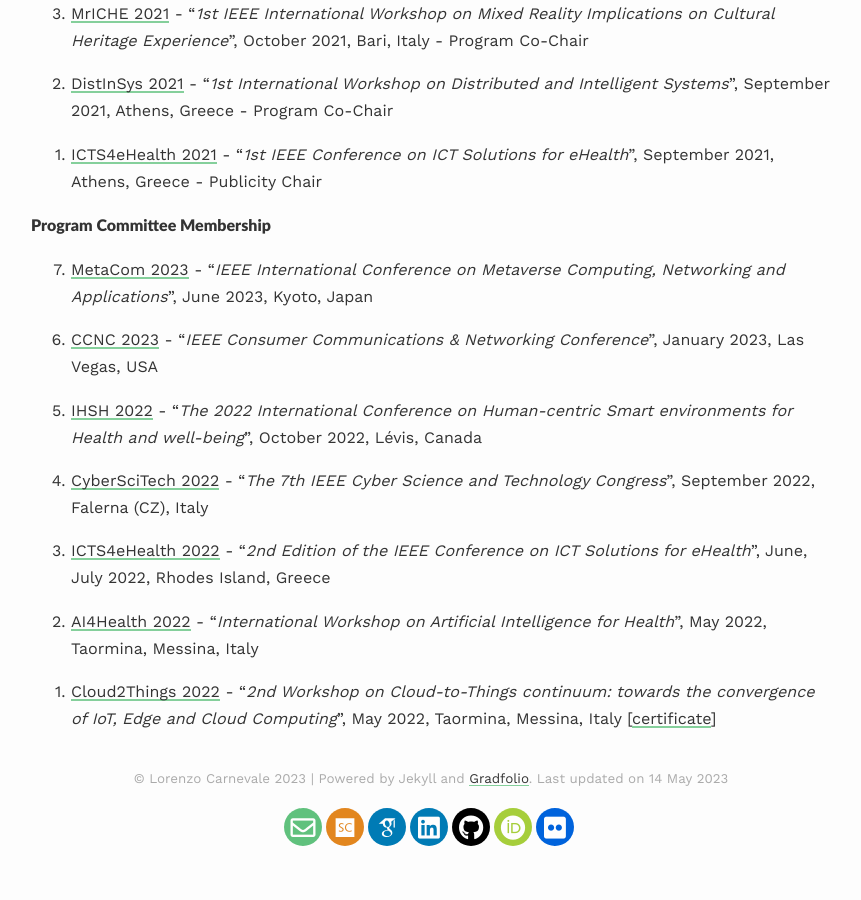
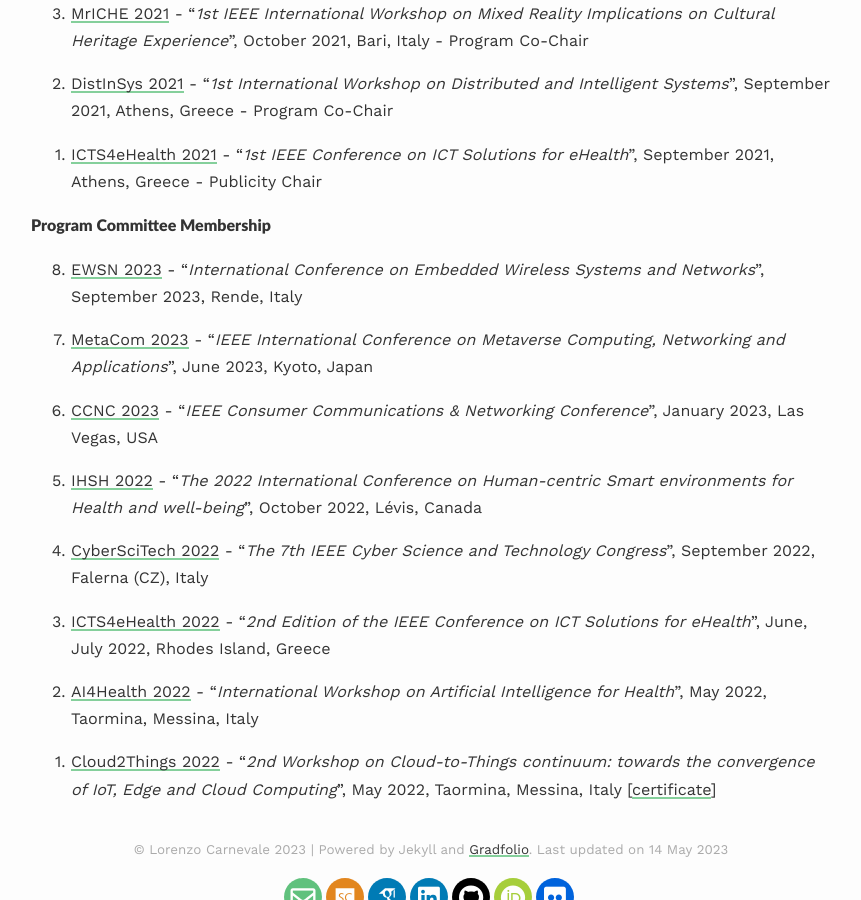
Before and after one commit to lcarnevale/lcarnevale.github.io, a Jekyll site: the page built from _pages/activities.md, in a window 1280 px wide and 900 px high, scrolled down 1443 px. Shown: the whole window, without its empty margins (209-1070 px from the left). Built offline with Jekyll 4.4.1, drawn with Linux system fonts in a browser that asks for light colours; nearby versions of some CDN libraries; some web fonts are replaced; before the commit the page ends 2293 px from its top, so only the background shows below that.

Commit message:
include EWSN 2023

```diff
--- a/_pages/activities.md
+++ b/_pages/activities.md
@@ -51,6 +51,8 @@
 {: reversed="reversed"}
 
 #### Program Committee Membership
+0. [EWSN 2023](https://events.dimes.unical.it/ewsn2023) - "<i>International Conference on Embedded Wireless Systems and Networks</i>", September 2023, Rende, Italy
+
 0. [MetaCom 2023](https://www.ieee-metacom.org/2023/) - "<i>IEEE International Conference on Metaverse Computing, Networking and Applications</i>", June 2023, Kyoto, Japan
 
 0. [CCNC 2023](https://ccnc2023.ieee-ccnc.org/) - "<i>IEEE Consumer Communications & Networking Conference</i>", January 2023, Las Vegas, USA
```
